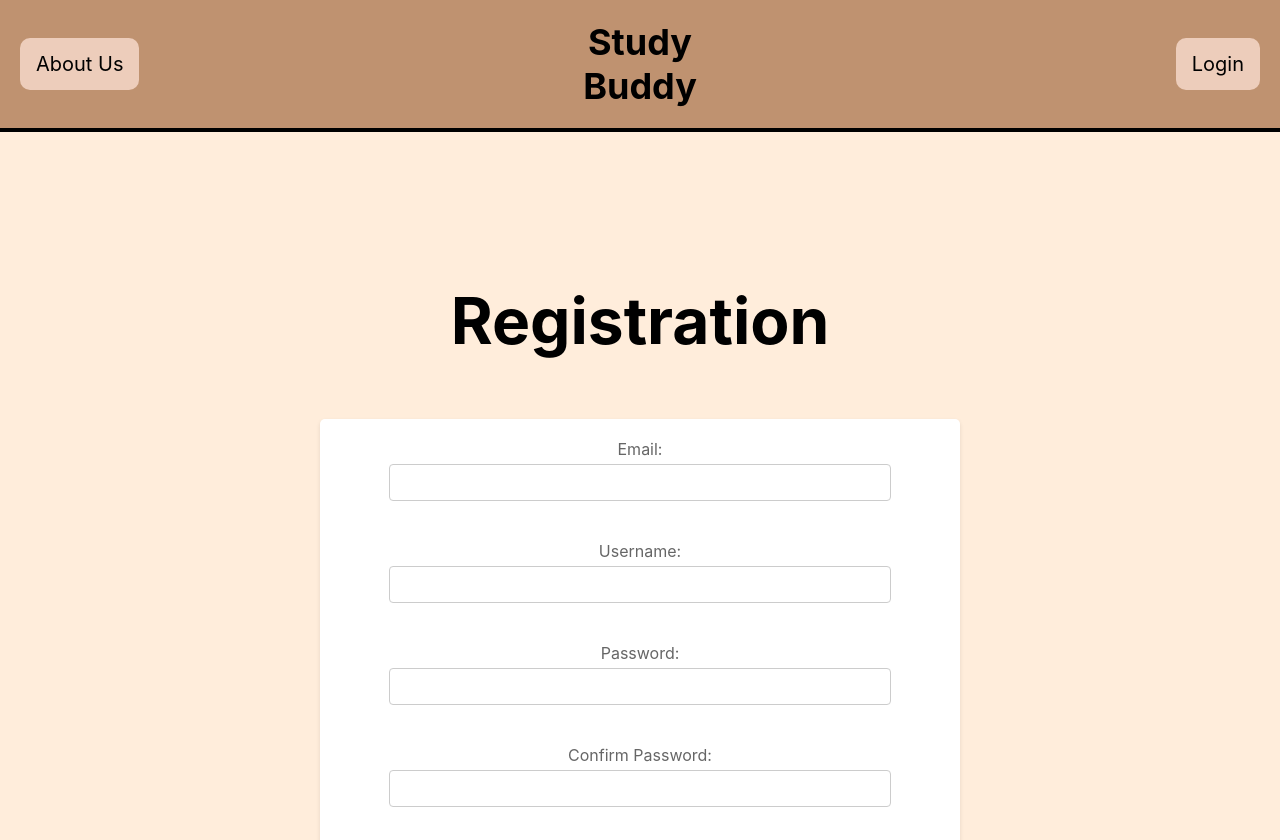
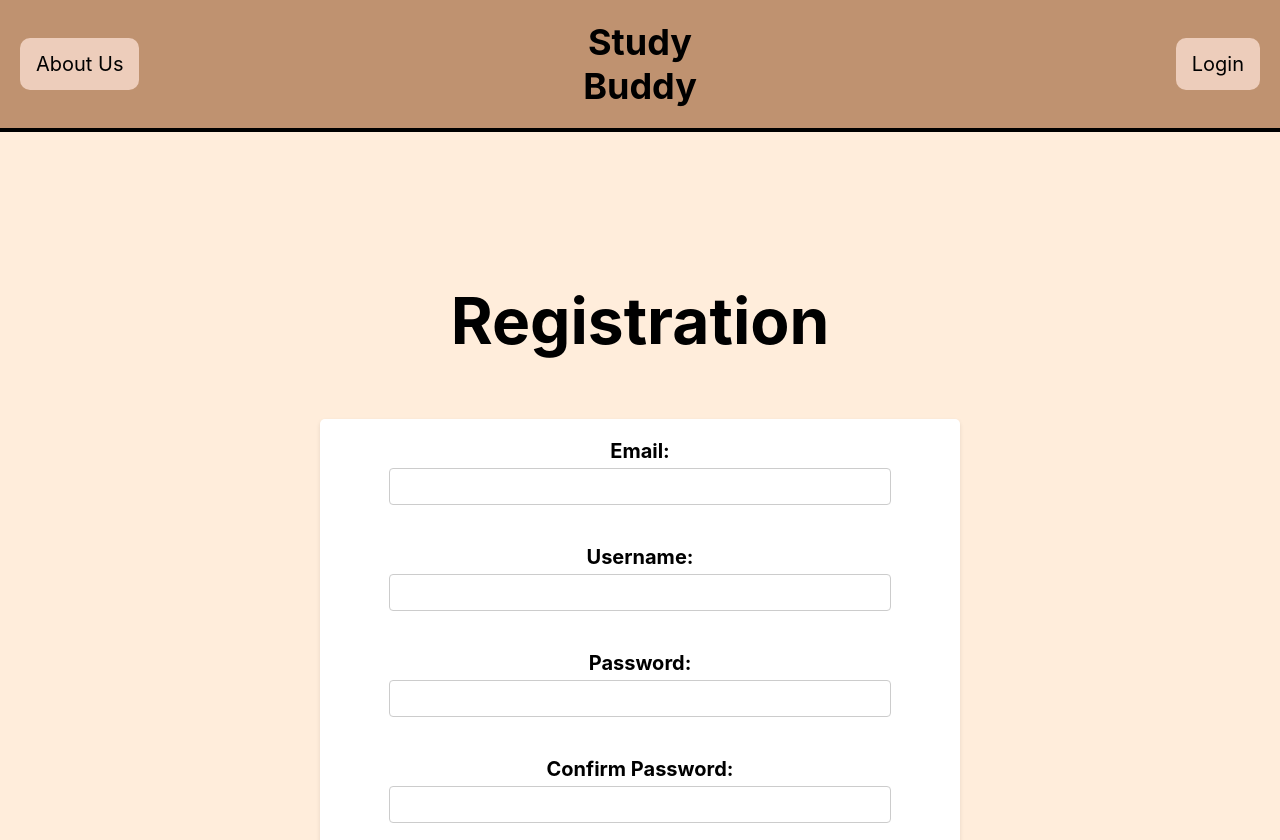
Before and after one commit to nguyenkkent/StuddyBuddy-Individual, a React (Create React App) app in the folder application/frontend/: page /register in a window 1280 px wide. Built offline with nearby package versions, Linux system fonts and the light colour scheme; no server answers.

Commit message:
big bold labels

```diff
--- a/application/frontend/src/css/FirstTime.css
+++ b/application/frontend/src/css/FirstTime.css
@@ -36,6 +36,9 @@
   color: #666;
   margin: 0px;
   margin-bottom: 5px;
+  font-weight: bold;
+  font-size: 20px;
+  color: black;
 }
 
 .first-time-tags {
--- a/application/frontend/src/css/Register.css
+++ b/application/frontend/src/css/Register.css
@@ -38,6 +38,9 @@
   display: block;
   margin-bottom: 5px;
   color: #666;
+  font-weight: bold;
+  font-size: 20px;
+  color: black;
 }
 
 input[type="email"],
```
